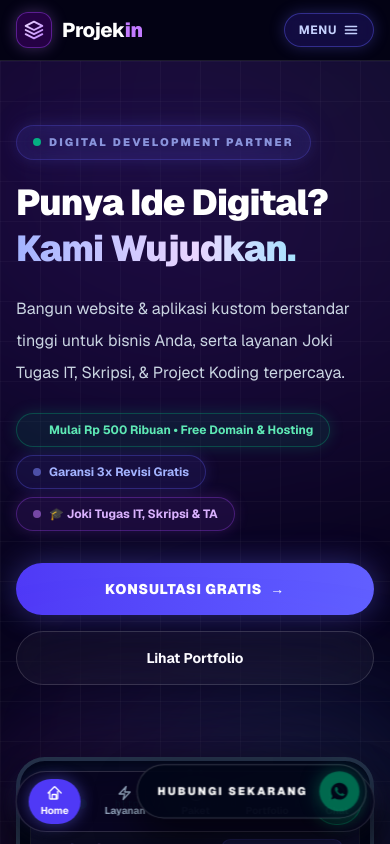
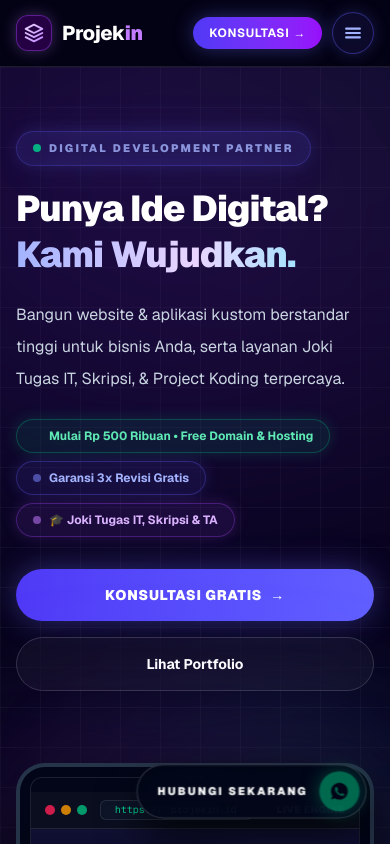
Before and after one commit to rizkipr05/projekin, a Next.js app: page / in a window 390 px wide. Shown: the top 844 px of the page. Built offline with nearby package versions, Linux system fonts and the light colour scheme.

Commit message:
redesign mobile navigation to opaque slide-in right sidebar panel

```diff
--- a/components/landing/navbar.tsx
+++ b/components/landing/navbar.tsx
@@ -4,40 +4,16 @@ import { useState, useEffect } from "react";
 import { ProjekinBrandLogo } from "./icons";
 
 const mobileNavItems = [
-  { name: "Home", href: "#home", badge: null },
-  { name: "Layanan", href: "#layanan", badge: "Bisnis & IT" },
-  { name: "Paket & Biaya", href: "#paket", badge: "Promo" },
-  { name: "Portfolio", href: "#portfolio", badge: "Showcase" },
-  { name: "Testimonial", href: "#testimonial", badge: "Review" },
-  { name: "FAQ", href: "#faq", badge: "Tanya Jawab" },
+  { name: "Home", href: "#home", icon: "🏠", badge: null },
+  { name: "Layanan", href: "#layanan", icon: "⚡", badge: "Bisnis & IT" },
+  { name: "Paket & Biaya", href: "#paket", icon: "💎", badge: "Promo" },
+  { name: "Portfolio", href: "#portfolio", icon: "🎨", badge: "Showcase" },
+  { name: "Testimonial", href: "#testimonial", icon: "⭐", badge: "Review" },
+  { name: "FAQ", href: "#faq", icon: "❓", badge: "Tanya Jawab" },
 ];
 
 export function Navbar() {
   const [isOpen, setIsOpen] = useState(false);
-  const [activeSection, setActiveSection] = useState("home");
-
-  // Track active section on scroll
-  useEffect(() => {
-    const handleScroll = () => {
-      const sections = ["home", "layanan", "paket", "portfolio", "testimonial", "faq"];
-      const scrollPos = window.scrollY + 200;
-
-      for (const section of sections) {
-        const el = document.getElementById(section);
-        if (el) {
-          const top = el.offsetTop;
-          const height = el.offsetHeight;
-          if (scrollPos >= top && scrollPos < top + height) {
-            setActiveSection(section);
-            break;
-          }
-        }
-      }
-    };
-
-    window.addEventListener("scroll", handleScroll, { passive: true });
-    return () => window.removeEventListener("scroll", handleScroll);
-  }, []);
 
   // Close mobile drawer on Escape key or screen resize to desktop
   useEffect(() => {
@@ -66,8 +42,6 @@ export function Navbar() {
   }, [isOpen]);
 
   return (
-    <>
-      {/* Top Header Navbar */}
     <header className="sticky top-0 z-50 border-b border-white/10 bg-[#040316]/90 backdrop-blur-2xl text-white transition-all duration-300">
       <nav className="mx-auto flex max-w-7xl items-center justify-between px-4 py-3 sm:px-6 lg:px-8">
         {/* Brand Logo */}
@@ -95,64 +69,84 @@ export function Navbar() {
 
         {/* Header Action Buttons */}
         <div className="flex items-center gap-2.5">
-            {/* Desktop CTA */}
+          {/* Desktop & Mobile CTA */}
           <a
             href="https://wa.me/6281234567890?text=Halo%20PROJEKIN%2C%20saya%20ingin%20konsultasi%20gratis."
             target="_blank"
             rel="noreferrer"
-              className="hidden md:inline-flex items-center justify-center rounded-full bg-gradient-to-r from-indigo-600 to-purple-600 px-5 py-2.5 text-xs font-bold uppercase tracking-wider text-white shadow-[0_0_20px_rgba(99,102,241,0.4)] transition duration-300 hover:scale-105 hover:from-indigo-500 hover:to-purple-500 hover:shadow-[0_0_25px_rgba(168,85,247,0.6)]"
+            className="inline-flex items-center justify-center rounded-full bg-gradient-to-r from-indigo-600 to-purple-600 px-4 py-2 text-xs font-bold uppercase tracking-wider text-white shadow-[0_0_20px_rgba(99,102,241,0.4)] transition duration-300 hover:scale-105 hover:from-indigo-500 hover:to-purple-500 hover:shadow-[0_0_25px_rgba(168,85,247,0.6)] sm:px-5 sm:py-2.5"
           >
-              Konsultasi Gratis <span className="ml-1.5 font-bold">→</span>
+            <span>Konsultasi</span>
+            <span className="ml-1 font-bold">→</span>
           </a>
 
-            {/* Mobile Header Menu Button */}
+          {/* Mobile Hamburger Button */}
           <button
             type="button"
-              onClick={() => setIsOpen(!isOpen)}
-              aria-expanded={isOpen}
-              aria-label="Toggle Mobile Menu"
-              className="inline-flex items-center gap-1.5 rounded-full border border-indigo-500/40 bg-indigo-600/20 px-3.5 py-2 text-xs font-bold tracking-wider text-indigo-200 shadow-[0_0_15px_rgba(99,102,241,0.3)] backdrop-blur-md transition duration-300 hover:bg-indigo-600/30 hover:text-white active:scale-95 md:hidden"
+            onClick={() => setIsOpen(true)}
+            aria-label="Open Navigation Menu"
+            className="inline-flex items-center justify-center rounded-full border border-indigo-500/40 bg-indigo-500/10 p-2.5 text-indigo-300 shadow-[0_0_15px_rgba(99,102,241,0.25)] backdrop-blur-md transition duration-300 hover:bg-indigo-500/20 hover:text-white active:scale-95 md:hidden"
           >
-              <span>{isOpen ? "TUTUP" : "MENU"}</span>
-              {isOpen ? (
-                <svg className="h-4 w-4 stroke-current" fill="none" viewBox="0 0 24 24" strokeWidth="2.5">
-                  <path strokeLinecap="round" strokeLinejoin="round" d="M6 18L18 6M6 6l12 12" />
-                </svg>
-              ) : (
-                <svg className="h-4 w-4 stroke-current" fill="none" viewBox="0 0 24 24" strokeWidth="2.5">
+            <svg className="h-5 w-5 stroke-current" fill="none" viewBox="0 0 24 24" strokeWidth="2.5">
               <path strokeLinecap="round" strokeLinejoin="round" d="M3.75 6.75h16.5M3.75 12h16.5m-16.5 5.25h16.5" />
             </svg>
-              )}
           </button>
         </div>
       </nav>
 
-        {/* Mobile Fullscreen Slide-Down Menu Overlay */}
+      {/* Slide-In Mobile Sidebar Panel & Backdrop */}
       {isOpen && (
+        <>
+          {/* Dark Glass Backdrop Overlay */}
           <div
-            className="fixed inset-0 top-[57px] z-40 bg-[#040316]/95 backdrop-blur-3xl md:hidden flex flex-col justify-between border-b border-white/10 animate-in fade-in slide-in-from-top-4 duration-300 overflow-y-auto px-5 py-6 pb-24"
-            style={{ height: "calc(100vh - 57px)" }}
+            className="fixed inset-0 z-50 bg-slate-950/80 backdrop-blur-md md:hidden animate-in fade-in duration-300"
+            onClick={() => setIsOpen(false)}
+            aria-hidden="true"
+          />
+
+          {/* Opaque Sidebar Panel (Sliding in from Right) */}
+          <aside
+            className="fixed top-0 right-0 bottom-0 z-50 flex h-full w-[85%] max-w-sm flex-col justify-between border-l border-white/10 bg-[#09051d] p-6 text-white shadow-2xl md:hidden animate-in slide-in-from-right duration-300 overflow-y-auto"
+            aria-label="Mobile Navigation Sidebar"
           >
-            {/* Nav Links Grid */}
-            <div className="space-y-4">
-              <div className="text-[10px] font-black uppercase tracking-[0.2em] text-indigo-400 pb-2 border-b border-white/10">
-                MENU NAVIGASI PROJEKIN
+            <div>
+              {/* Sidebar Header */}
+              <div className="flex items-center justify-between border-b border-white/10 pb-5">
+                <ProjekinBrandLogo />
+                <button
+                  type="button"
+                  onClick={() => setIsOpen(false)}
+                  aria-label="Close Sidebar"
+                  className="rounded-full border border-white/10 bg-white/5 p-2 text-slate-300 transition duration-200 hover:bg-white/10 hover:text-white active:scale-95"
+                >
+                  <svg className="h-5 w-5" fill="none" viewBox="0 0 24 24" stroke="currentColor" strokeWidth="2.5">
+                    <path strokeLinecap="round" strokeLinejoin="round" d="M6 18L18 6M6 6l12 12" />
+                  </svg>
+                </button>
               </div>
-              <div className="grid gap-2.5">
+
+              {/* Navigation Items List */}
+              <div className="mt-6 space-y-2">
+                <div className="text-[10px] font-black uppercase tracking-[0.2em] text-indigo-400 mb-3 px-1">
+                  NAVIGASI PROJEKIN
+                </div>
                 {mobileNavItems.map((item) => (
                   <a
                     key={item.name}
                     href={item.href}
                     onClick={() => setIsOpen(false)}
-                    className="group flex items-center justify-between rounded-2xl border border-white/10 bg-white/[0.04] p-4 text-base font-bold text-white transition-all duration-300 hover:border-indigo-500/50 hover:bg-indigo-600/20 active:scale-98"
+                    className="group flex items-center justify-between rounded-xl border border-white/10 bg-white/[0.03] p-3.5 text-sm font-bold text-white transition-all duration-200 hover:border-indigo-500/50 hover:bg-indigo-600/20 active:scale-98"
                   >
+                    <div className="flex items-center gap-3">
+                      <span className="text-base">{item.icon}</span>
                       <span className="group-hover:text-indigo-300 transition-colors">{item.name}</span>
+                    </div>
                     {item.badge ? (
-                      <span className="rounded-full bg-indigo-500/20 px-2.5 py-0.5 text-[10px] font-extrabold text-indigo-300 border border-indigo-500/30">
+                      <span className="rounded-full bg-indigo-500/20 px-2.5 py-0.5 text-[9px] font-extrabold text-indigo-300 border border-indigo-500/30">
                         {item.badge}
                       </span>
                     ) : (
-                      <span className="text-slate-500 group-hover:text-indigo-300 transition-transform duration-300 group-hover:translate-x-1">
+                      <span className="text-slate-500 group-hover:text-indigo-300 transition-transform duration-200 group-hover:translate-x-1">
                         →
                       </span>
                     )}
@@ -161,14 +155,13 @@ export function Navbar() {
               </div>
             </div>
 
-            {/* Bottom Drawer Callouts */}
-            <div className="mt-6 pt-5 border-t border-white/10 space-y-3">
+            {/* Sidebar Footer Action */}
+            <div className="mt-8 pt-6 border-t border-white/10 space-y-4">
               <div className="flex flex-wrap justify-center gap-2">
-                <span className="rounded-full bg-emerald-500/10 px-3 py-1 text-[11px] font-bold text-emerald-400 border border-emerald-500/20 flex items-center gap-1.5">
-                  <span className="h-1.5 w-1.5 rounded-full bg-emerald-400 animate-ping" />
-                  Free Domain & Hosting
+                <span className="rounded-full bg-emerald-500/10 px-3 py-1 text-[10px] font-bold text-emerald-400 border border-emerald-500/20">
+                  ⚡ Free Domain & Hosting
                 </span>
-                <span className="rounded-full bg-purple-500/10 px-3 py-1 text-[11px] font-bold text-purple-300 border border-purple-500/20">
+                <span className="rounded-full bg-purple-500/10 px-3 py-1 text-[10px] font-bold text-purple-300 border border-purple-500/20">
                   🎓 Joki Tugas IT & Skripsi
                 </span>
               </div>
@@ -178,98 +171,17 @@ export function Navbar() {
                 target="_blank"
                 rel="noreferrer"
                 onClick={() => setIsOpen(false)}
-                className="flex items-center justify-center gap-2 w-full rounded-2xl bg-gradient-to-r from-emerald-600 to-teal-600 px-6 py-3.5 text-sm font-black uppercase tracking-wider text-white shadow-[0_0_30px_rgba(16,185,129,0.3)] transition duration-300 hover:scale-[1.02] active:scale-95"
-              >
-                <svg className="h-5 w-5 fill-current" viewBox="0 0 24 24">
-                  <path d="M.057 24l1.687-6.163c-1.041-1.804-1.588-3.849-1.587-5.946.003-6.556 5.338-11.891 11.893-11.891 3.181.001 6.167 1.24 8.413 3.488 2.245 2.248 3.481 5.236 3.48 8.414-.003 6.557-5.338 11.892-11.893 11.892-1.99-.001-3.951-.5-5.688-1.448l-6.305 1.654zm6.597-3.807c1.676.995 3.276 1.591 5.392 1.592 5.448 0 9.886-4.434 9.889-9.885.002-5.462-4.415-9.89-9.881-9.892-5.452 0-9.887 4.434-9.889 9.884-.001 2.225.651 3.891 1.746 5.634l-.999 3.648 3.742-.981zm11.387-5.464c-.074-.124-.272-.198-.57-.347-.297-.149-1.758-.868-2.031-.967-.272-.099-.47-.149-.669.149-.198.297-.768.967-.941 1.165-.173.198-.347.223-.644.074-.297-.149-1.255-.462-2.39-1.475-.883-.788-1.48-1.761-1.653-2.059-.173-.297-.018-.458.13-.606.134-.133.297-.347.446-.521.151-.172.2-.296.3-.495.099-.198.05-.372-.025-.521-.075-.148-.669-1.611-.916-2.206-.242-.579-.487-.501-.669-.51l-.57-.01c-.198 0-.52.074-.792.372s-1.04 1.016-1.04 2.479 1.065 2.876 1.213 3.074c.149.198 2.095 3.2 5.076 4.487.709.306 1.263.489 1.694.626.712.226 1.36.194 1.872.118.571-.085 1.758-.719 2.006-1.413.248-.695.248-1.29.173-1.414z" />
-                </svg>
-                Konsultasi WhatsApp Direct
-              </a>
-            </div>
-          </div>
-        )}
-      </header>
-
-      {/* Floating Bottom App Navigation Bar (Fixed Native App Style for Mobile) */}
-      <nav
-        aria-label="Mobile Bottom Navigation"
-        className="fixed bottom-3 left-1/2 -translate-x-1/2 z-50 w-[92%] max-w-md rounded-full border border-white/15 bg-[#080521]/90 p-1.5 backdrop-blur-2xl shadow-[0_10px_35px_rgba(0,0,0,0.8),0_0_20px_rgba(99,102,241,0.25)] md:hidden transition-transform duration-300"
-      >
-        <div className="flex items-center justify-around">
-          {/* Home */}
-          <a
-            href="#home"
-            className={`flex flex-col items-center gap-0.5 rounded-full px-3 py-1.5 text-[10px] font-bold transition-all ${
-              activeSection === "home"
-                ? "bg-indigo-600 text-white shadow-[0_0_15px_rgba(99,102,241,0.5)]"
-                : "text-slate-400 hover:text-white"
-            }`}
-          >
-            <svg className="h-4 w-4" fill="none" viewBox="0 0 24 24" stroke="currentColor" strokeWidth="2">
-              <path strokeLinecap="round" strokeLinejoin="round" d="M2.25 12l8.954-8.955c.44-.439 1.152-.439 1.591 0L21.75 12M4.5 9.75v10.125c0 .621.504 1.125 1.125 1.125h9.75c.621 0 1.125-.504 1.125-1.125V9.75M8.25 21v-6a.75.75 0 01.75-.75h4.5a.75.75 0 01.75.75v6" />
-            </svg>
-            <span>Home</span>
-          </a>
-
-          {/* Layanan */}
-          <a
-            href="#layanan"
-            className={`flex flex-col items-center gap-0.5 rounded-full px-3 py-1.5 text-[10px] font-bold transition-all ${
-              activeSection === "layanan"
-                ? "bg-indigo-600 text-white shadow-[0_0_15px_rgba(99,102,241,0.5)]"
-                : "text-slate-400 hover:text-white"
-            }`}
-          >
-            <svg className="h-4 w-4" fill="none" viewBox="0 0 24 24" stroke="currentColor" strokeWidth="2">
-              <path strokeLinecap="round" strokeLinejoin="round" d="M3.75 13.5l10.5-11.25L12 10.5h8.25L9.75 21.75 12 13.5H3.75z" />
-            </svg>
-            <span>Layanan</span>
-          </a>
-
-          {/* Paket */}
-          <a
-            href="#paket"
-            className={`flex flex-col items-center gap-0.5 rounded-full px-3 py-1.5 text-[10px] font-bold transition-all ${
-              activeSection === "paket"
-                ? "bg-indigo-600 text-white shadow-[0_0_15px_rgba(99,102,241,0.5)]"
-                : "text-slate-400 hover:text-white"
-            }`}
-          >
-            <svg className="h-4 w-4" fill="none" viewBox="0 0 24 24" stroke="currentColor" strokeWidth="2">
-              <path strokeLinecap="round" strokeLinejoin="round" d="M12 6v12m-3-6h6m4.242-4.242a9 9 0 11-12.728 0 9 9 0 0112.728 0z" />
-            </svg>
-            <span>Paket</span>
-          </a>
-
-          {/* Portfolio */}
-          <a
-            href="#portfolio"
-            className={`flex flex-col items-center gap-0.5 rounded-full px-3 py-1.5 text-[10px] font-bold transition-all ${
-              activeSection === "portfolio"
-                ? "bg-indigo-600 text-white shadow-[0_0_15px_rgba(99,102,241,0.5)]"
-                : "text-slate-400 hover:text-white"
-            }`}
-          >
-            <svg className="h-4 w-4" fill="none" viewBox="0 0 24 24" stroke="currentColor" strokeWidth="2">
-              <path strokeLinecap="round" strokeLinejoin="round" d="M2.25 15.75l5.159-5.159a2.25 2.25 0 013.182 0l5.159 5.159m-1.5-1.5l1.409-1.409a2.25 2.25 0 013.182 0l2.909 2.909m-18 3.75h16.5a1.5 1.5 0 001.5-1.5V6a1.5 1.5 0 00-1.5-1.5H3.75A1.5 1.5 0 002.25 6v12a1.5 1.5 0 001.5 1.5zm10.5-11.25h.008v.008h-.008V8.25zm.375 0a.375.375 0 11-.75 0 .375.375 0 01.75 0z" />
-            </svg>
-            <span>Portfolio</span>
-          </a>
-
-          {/* WA Direct */}
-          <a
-            href="https://wa.me/6281234567890?text=Halo%20PROJEKIN%2C%20saya%20ingin%20konsultasi%20via%20HP."
-            target="_blank"
-            rel="noreferrer"
-            className="flex flex-col items-center gap-0.5 rounded-full bg-emerald-500/20 px-3 py-1.5 text-[10px] font-bold text-emerald-300 border border-emerald-500/40 shadow-[0_0_15px_rgba(16,185,129,0.3)] transition-all hover:bg-emerald-500/30"
+                className="flex items-center justify-center gap-2 w-full rounded-xl bg-gradient-to-r from-emerald-600 to-teal-600 px-5 py-3.5 text-xs font-black uppercase tracking-wider text-white shadow-[0_0_25px_rgba(16,185,129,0.3)] transition duration-300 hover:scale-[1.02] active:scale-95"
               >
                 <svg className="h-4 w-4 fill-current" viewBox="0 0 24 24">
                   <path d="M.057 24l1.687-6.163c-1.041-1.804-1.588-3.849-1.587-5.946.003-6.556 5.338-11.891 11.893-11.891 3.181.001 6.167 1.24 8.413 3.488 2.245 2.248 3.481 5.236 3.48 8.414-.003 6.557-5.338 11.892-11.893 11.892-1.99-.001-3.951-.5-5.688-1.448l-6.305 1.654zm6.597-3.807c1.676.995 3.276 1.591 5.392 1.592 5.448 0 9.886-4.434 9.889-9.885.002-5.462-4.415-9.89-9.881-9.892-5.452 0-9.887 4.434-9.889 9.884-.001 2.225.651 3.891 1.746 5.634l-.999 3.648 3.742-.981zm11.387-5.464c-.074-.124-.272-.198-.57-.347-.297-.149-1.758-.868-2.031-.967-.272-.099-.47-.149-.669.149-.198.297-.768.967-.941 1.165-.173.198-.347.223-.644.074-.297-.149-1.255-.462-2.39-1.475-.883-.788-1.48-1.761-1.653-2.059-.173-.297-.018-.458.13-.606.134-.133.297-.347.446-.521.151-.172.2-.296.3-.495.099-.198.05-.372-.025-.521-.075-.148-.669-1.611-.916-2.206-.242-.579-.487-.501-.669-.51l-.57-.01c-.198 0-.52.074-.792.372s-1.04 1.016-1.04 2.479 1.065 2.876 1.213 3.074c.149.198 2.095 3.2 5.076 4.487.709.306 1.263.489 1.694.626.712.226 1.36.194 1.872.118.571-.085 1.758-.719 2.006-1.413.248-.695.248-1.29.173-1.414z" />
                 </svg>
-            <span>Chat</span>
+                Konsultasi WhatsApp
               </a>
             </div>
-      </nav>
+          </aside>
         </>
+      )}
+    </header>
   );
 }
```
Lines whose indentation alone changed are shown as unchanged.
